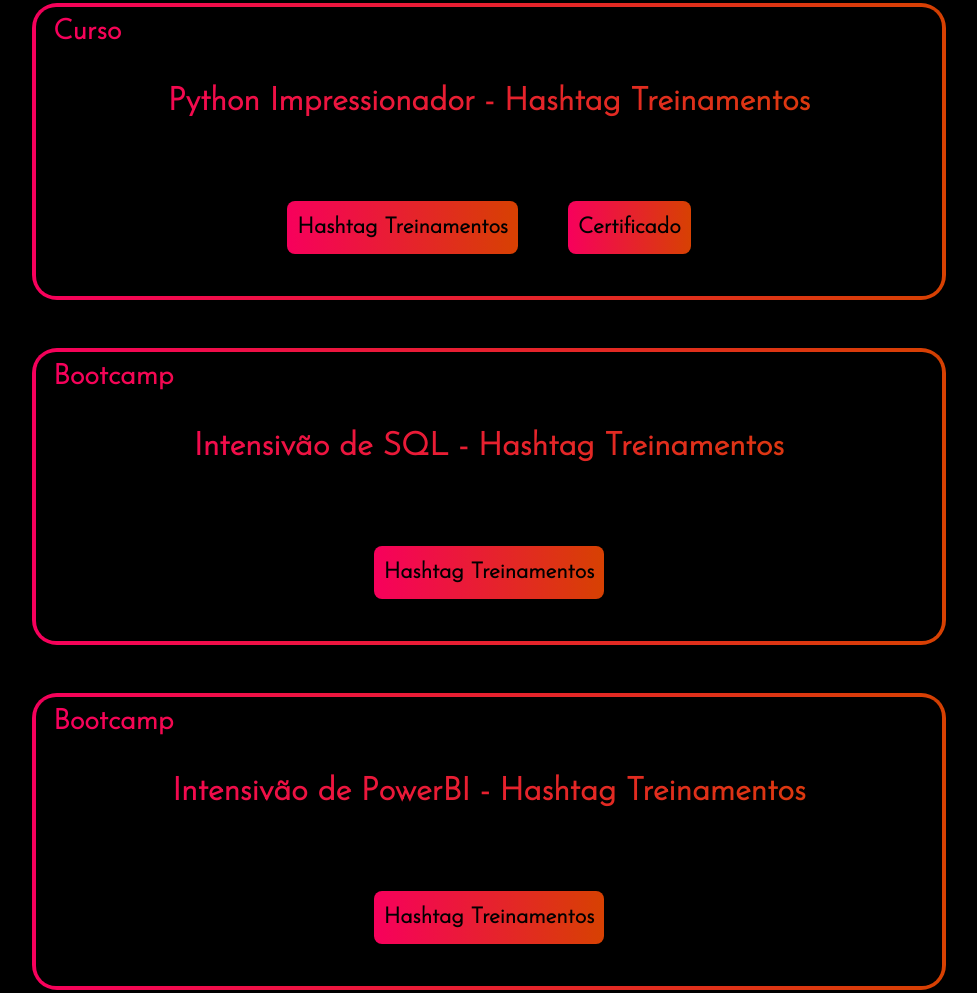
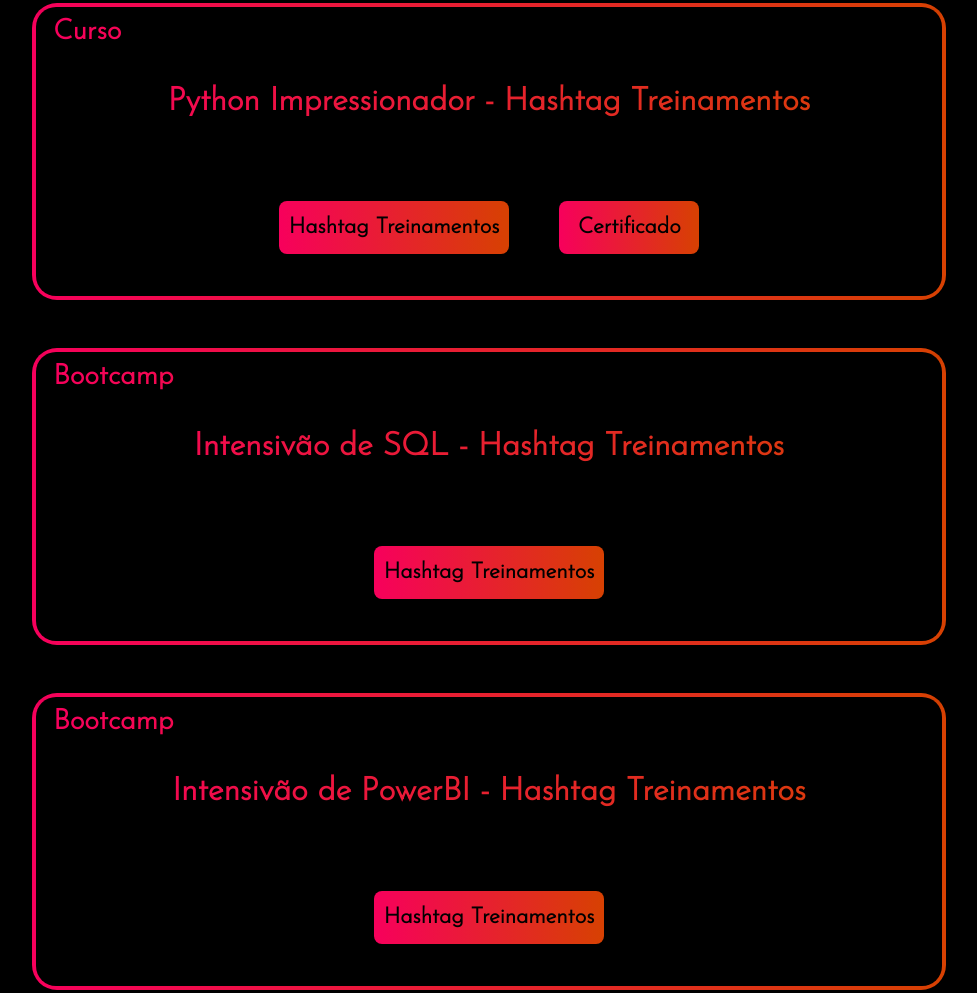
Before and after one commit to Erick-Pavani/erick-pavani.github.io, a website: page index.html in a window 1280 px wide. Shown: the part 4980-5973 px from the top of the page, without its empty margins (151-1128 px from the left). Drawn offline with nearby package versions, Linux system fonts and the light colour scheme; a web font is replaced by a local one.

Commit message:
Fixing some buttons width in some screen sizes

```diff
--- a/css/styles.css
+++ b/css/styles.css
@@ -195,7 +195,7 @@
 }
 
 .Email {
-    background: -webkit-linear-gradient(      45deg,      rgba(255, 0, 0, 1)33%,      rgba(255, 154, 0, 1) 66%,      rgba(208, 222, 33, 1) 100%  );
+    background: -webkit-linear-gradient(      45deg,      rgba(255, 0, 0, 1) 33%,      rgba(255, 154, 0, 1) 66%,      rgba(208, 222, 33, 1) 100%  );
     padding: 8px;
     border-radius: 10px;
     margin: 5px;
@@ -258,6 +258,12 @@
 @media screen and (min-width: 1200px) {
     #NavBar a {
         border-left: 1px solid white;
+    }
+}
+
+@media screen and (min-width: 450px) {
+    #Educacao a {
+        min-width: 140px;
     }
 }
 
```
